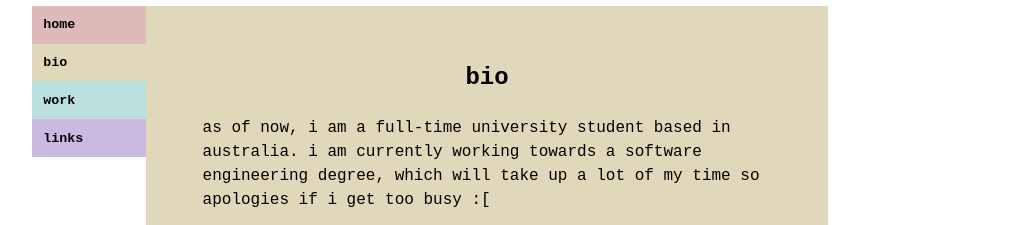
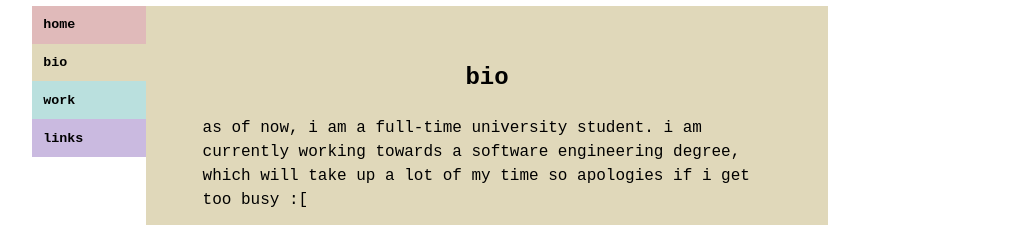
Before and after one commit to j-sawn/site, a plain HTML site: page bio.html in a window 1280 px wide. Shown: the part 85-310 px from the top of the page, without its empty margins (153-1164 px from the left). Drawn offline with Linux system fonts and the light colour scheme.

Commit message:
Update bio.html

```diff
--- a/bio.html
+++ b/bio.html
@@ -31,7 +31,7 @@
 
         <h2 style="text-align:center;"> bio </h2>
 
-        <p style="text-align:left;"> as of now, i am a full-time university student based in australia.  i am currently working towards a software engineering degree, which will take up a lot of my time so apologies if i get too busy :[  </p>
+        <p style="text-align:left;"> as of now, i am a full-time university student.  i am currently working towards a software engineering degree, which will take up a lot of my time so apologies if i get too busy :[  </p>
 
         <p style="text-align:left;"> in my spare time, i like to branch out and learn other coding languages (i am currently trying to tackle javascript, wish me luck :P).  my other hobbies include design, writing, and drawing. </p>
 
```
